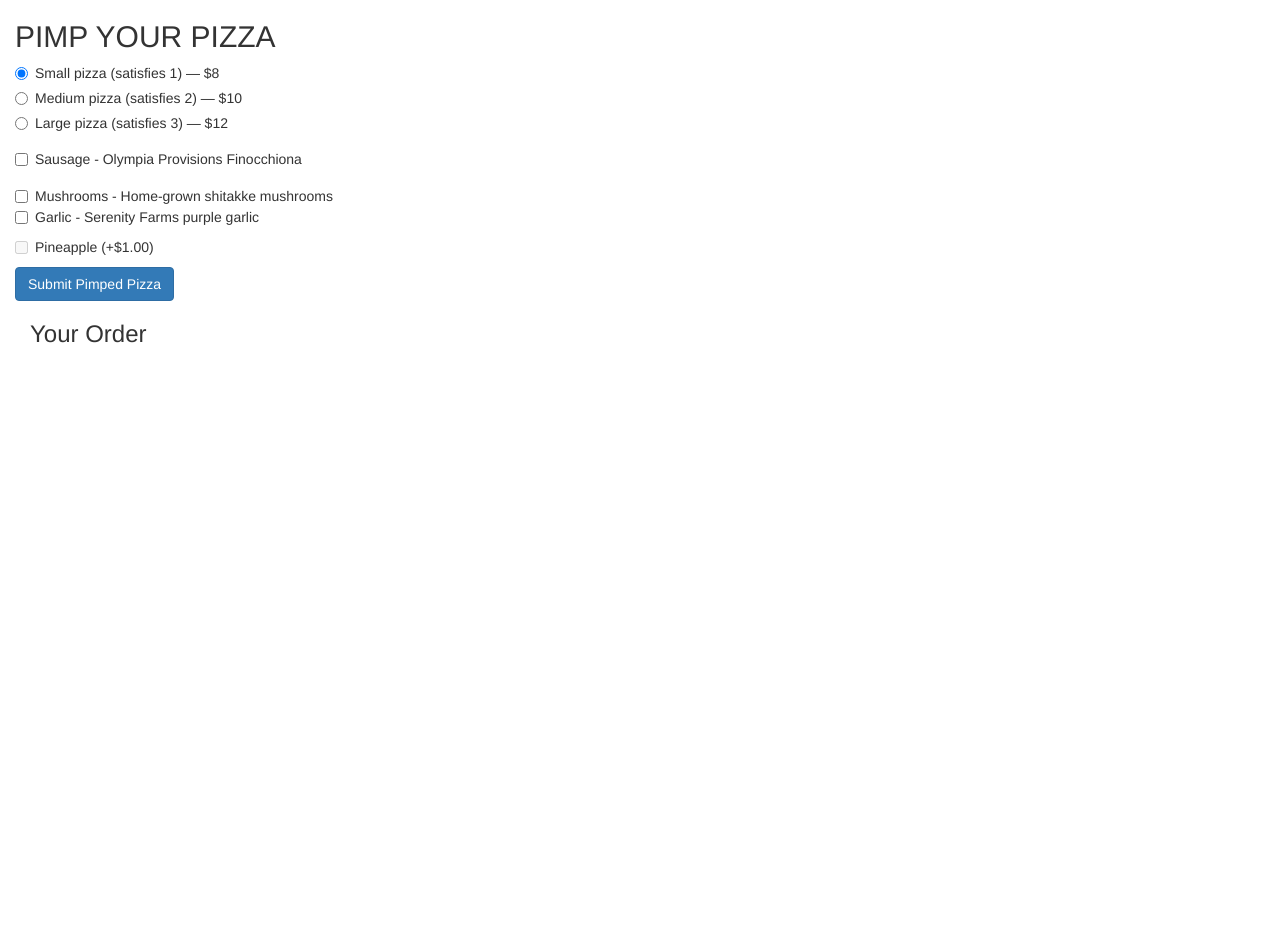
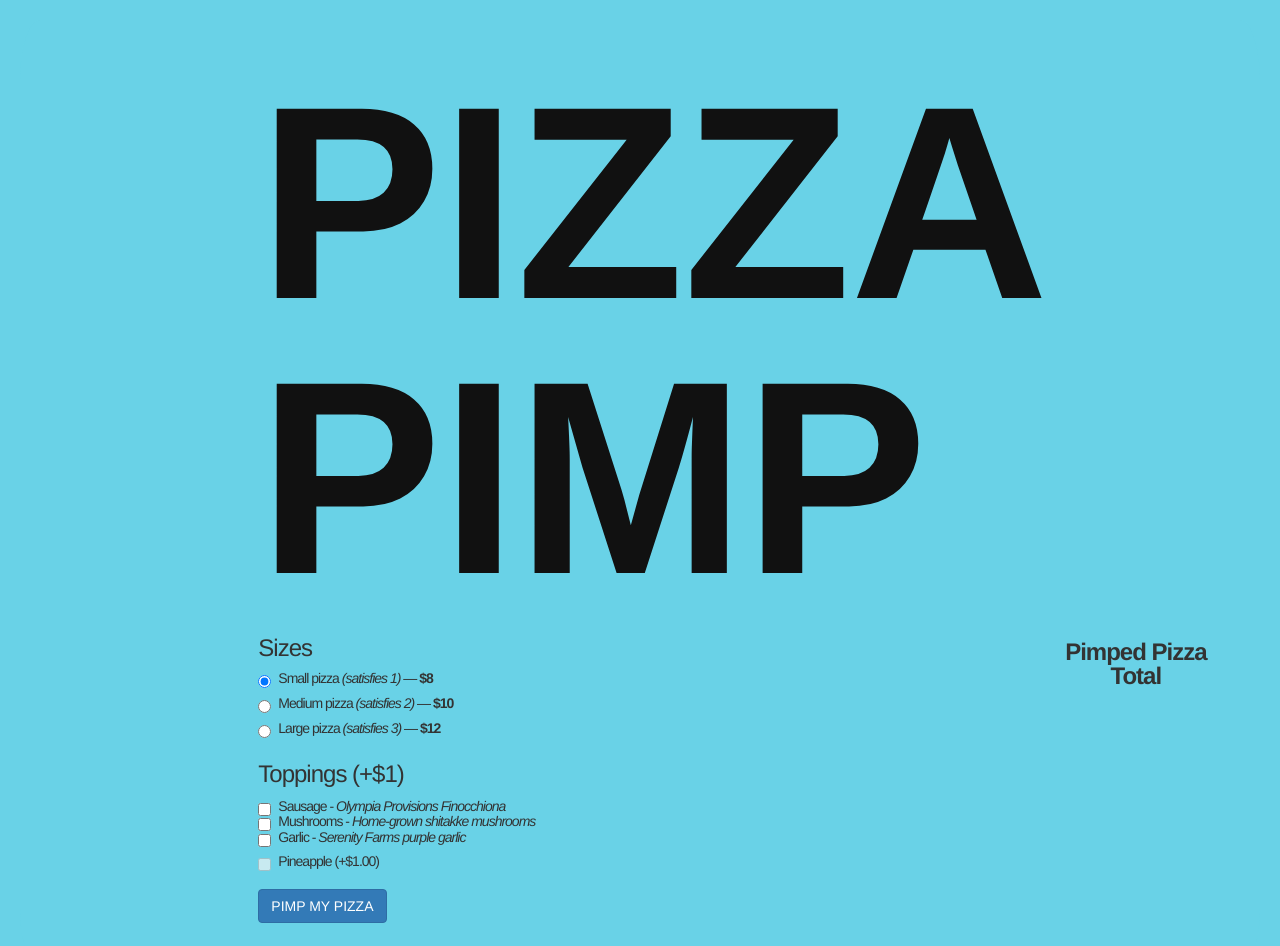
Before and after one commit to maskrap/pizza-project, a plain HTML site: page index.html in a window 1280 px wide. Before the commit the page ends 800 px from the top, so only its background shows below. Drawn offline with Linux system fonts and the light colour scheme.

Commit message:
Added beautiful styling people are jealous

```diff
--- a/css/styles.css
+++ b/css/styles.css
@@ -1,8 +1,63 @@
+
+.total  {
+  margin-top: 50px;
+}
+
+.container  {
+max-width: 5000px;
+}
+
+
+html {
+  background: #69D2E7;
+}
+
+body{
+  margin: 20px;
+	padding: 25px;
+	display: flex;
+  border-radius: 20px/60px;
+  background: #69D2E7;
+
+}
+
+h2 {
+	color: #111;
+  font-family: 'Helvetica Neue', sans-serif;
+  font-size: 275px;
+  font-weight: bold;
+  letter-spacing: -1px;
+  line-height: 1;
+  text-align: center;
+}
+
+#colorize {
+  background: #FDDC54;
+}
+
 #pizza-size {
   padding-top: 10px;
   padding-bottom: 10px;
 }
 
-/*#pizza-toppings {
-  padding-top: 10px;
-}*/
+#pizza-custom	{
+	padding-bottom: 20px;
+  font-family: 150% 'Helvetica Neue', sans-serif;
+  font-weight: bold;
+  letter-spacing: -1px;
+  line-height: 1;
+  /*text-align: center;*/
+}
+
+#finaltotes {
+  padding-top: 525px;
+  font-family: 'Helvetica Neue', sans-serif;
+  font-weight: bold;
+  letter-spacing: -1px;
+  line-height: 1;
+  text-align: center;
+}
+
+#finalorder{
+  font: 300% georgia, sans-serif;
+}
--- a/index.html
+++ b/index.html
@@ -9,49 +9,54 @@
     <script src="js/scripts.js" type="text/javascript"></script>
   </head>
   <body>
-    <div class="content container col-lg-6">
-      <h2>PIMP YOUR PIZZA</h2>
+    <div class="content container col-md-6 col-md-offset-2">
+      <div class="colorize">
+      <h2>PIZZA PIMP</h2>
+      </div>
 
 <!-- Pizza SIZE form STARTS hurr -->
     <form id="pizza-custom">
+      <h3>Sizes</h3>
       <div class="form-group">
         <div class="radio">
           <label>
             <input type="radio" name="optionsRadios" id="small" value="8" checked>
-            Small pizza (satisfies 1) &mdash; $8
+            Small pizza <em>(satisfies 1)</em> &mdash; <strong>$8</strong>
           </label>
         </div>
         <div class="radio">
           <label>
             <input type="radio" name="optionsRadios" id="medium" value="10">
-            Medium pizza (satisfies 2) &mdash; $10
+            Medium pizza <em>(satisfies 2)</em> &mdash; <strong>$10</strong>
           </label>
         </div>
         <div class="radio">
           <label>
             <input type="radio" name="optionsRadios" id="large" value="12">
-            Large pizza (satisfies 3) &mdash; $12
+            Large pizza <em>(satisfies 3)</em> &mdash; <strong>$12</strong>
           </label>
         </div>
     </div>
 <!-- Pizza SIZE form ENDS hurr -->
 
 <!-- Pizza TOPPINGS form STARTS hurr -->
+  <h3>Toppings (+$1)</h3>
     <div class="form-group">
-        <ul id="finaltoppings" class="list-unstyled">
+        <div id="finaltoppings" class="list-unstyled">
           <div class ="toppings">
             <label class="checkbox-inline">
-            <input type="checkbox" name="toppings"> Sausage - Olympia Provisions Finocchiona
+            <input type="checkbox" name="toppings"> Sausage - <em>Olympia Provisions Finocchiona</em>
+            </label>
           </div>
         </div>
           <div class ="toppings">
             <label class="checkbox-inline">
-            <input type="checkbox" name="toppings"> Mushrooms - Home-grown shitakke mushrooms
+            <input type="checkbox" name="toppings"> Mushrooms - <em>Home-grown shitakke mushrooms</em>
             </label>
           </div>
           <div class ="toppings">
             <label class="checkbox-inline">
-              <input type="checkbox" name="toppings"> Garlic - Serenity Farms purple garlic
+              <input type="checkbox" name="toppings"> Garlic - <em>Serenity Farms purple garlic</em>
             </label>
           </div>
           <div class ="toppings">
@@ -62,22 +67,21 @@
               </label>
             </label>
           </div>
-        </ul>
-        <button type="submit" class="btn btn-primary" id="submit">Submit Pimped Pizza</button>
+        </div>
+        <button type="submit" class="btn btn-primary" id="submit">PIMP MY PIZZA</button>
+      </div>
     </form>
-
 <!-- Pizza TOPPINGS form ENDS hurr -->
 
 <!-- Final ORDERVIEW STARTS hurr -->
-      <div class="col-lg-4">
-        <div id="finalorder">
-          <h3>Your Order</h3>
-            <ul  class="list-unstyled" id="finaltoppings">
-            </ul>
-        </div>
+    <div class="col-md-6 col-md-offset-2 total">
+      <h3 id="finaltotes">Pimped Pizza Total</h3>
+      <div id="finalorder">
+          <ul  class="list-unstyled" id="finaltoppings">
+         </ul>
       </div>
+    </div>
 <!-- Final ORDERVIEW ENDS hurr -->
 
-    </div>
   </body>
 </html>
--- a/js/scripts.js
+++ b/js/scripts.js
@@ -1,4 +1,3 @@
-
 // Backend logic
 function Pizza(size, price) {
   this.size = size;
```
